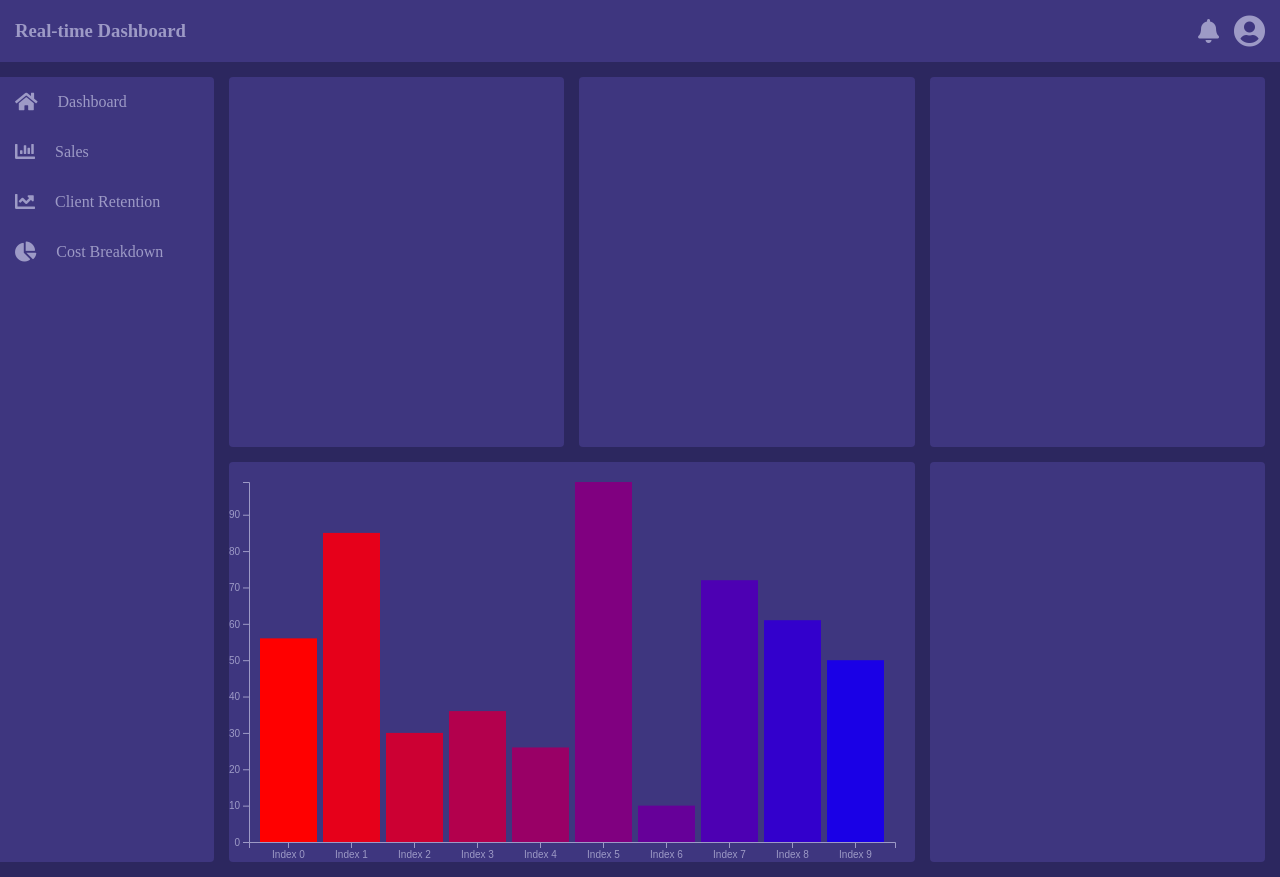
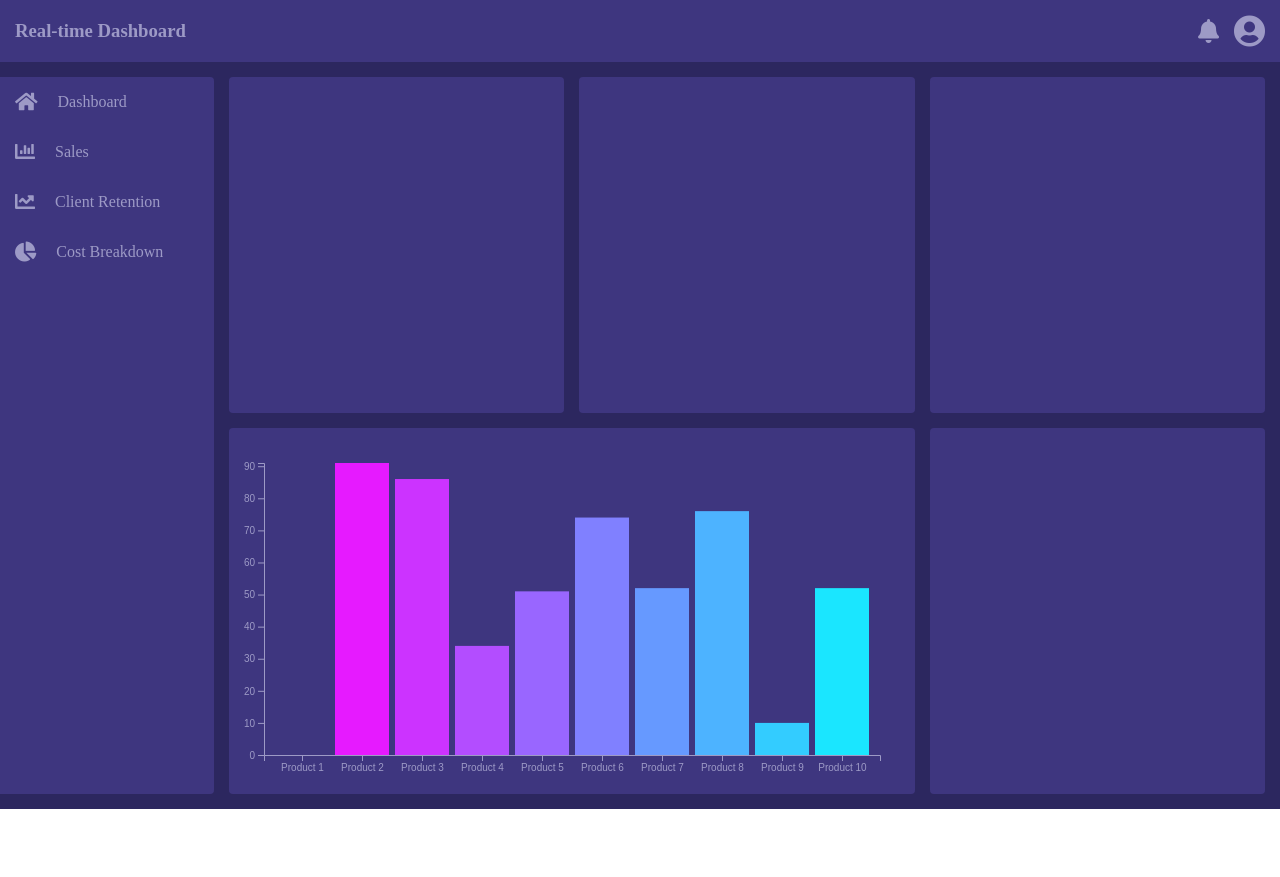
Before and after one commit to KylerJohnson26/realtime-dashboard, an Angular app: page / in a window 1280 px wide. After the commit the page ends 809 px from the top, so only its background shows below. Built offline with nearby package versions, Linux system fonts and the light colour scheme.

Commit message:
changing up some styles on the bar graph

```diff
--- a/src/app/dashboard/dashboard/area-chart/area-chart.component.scss
+++ b/src/app/dashboard/dashboard/area-chart/area-chart.component.scss
@@ -1,6 +1,6 @@
 .d3-chart {
   width: 100%;
-  height: 400px;
+  height: 100%;
 }
 
 .d3-chart .axis path,
@@ -11,3 +11,7 @@
 .d3-chart .axis text {
   fill: #999;
 }
+
+.d3-chart path {
+  stroke-width: 3;
+}
--- a/src/app/dashboard/dashboard/area-chart/area-chart.component.ts
+++ b/src/app/dashboard/dashboard/area-chart/area-chart.component.ts
@@ -63,7 +63,7 @@ export class AreaChartComponent implements OnInit, OnChanges {
     // bar colors
     this.colors = d3.scaleLinear()
       .domain([0, this.data.length])
-      .range(['red', 'blue'] as any[]);
+      .range(['magenta', 'cyan'] as any[]);
     // x & y axis
     this.xAxis = svg.append('g')
       .attr('class', 'axis axis-x')
--- a/src/app/dashboard/dashboard/dashboard.component.scss
+++ b/src/app/dashboard/dashboard/dashboard.component.scss
@@ -39,6 +39,7 @@
     grid-column-end: 3;
     grid-row-start: 2;
     grid-row-end: -1;
+    padding: 15px;
   }
   .test5 {
     background-color: $panelColor;
--- a/src/app/dashboard/dashboard/dashboard.component.ts
+++ b/src/app/dashboard/dashboard/dashboard.component.ts
@@ -22,11 +22,11 @@ export class DashboardComponent implements OnInit {
 
   generateData() {
     this.chartData = [];
-    for (let i = 0; i < (8 + Math.floor(Math.random() * 10)); i++) {
+    for (let i = 0; i < 10; i++) {
       this
         .chartData
         .push([
-          `Index ${i}`, Math.floor(Math.random() * 100)
+          `Product ${i + 1}`, Math.floor(Math.random() * 100)
         ]);
     }
   }
```
